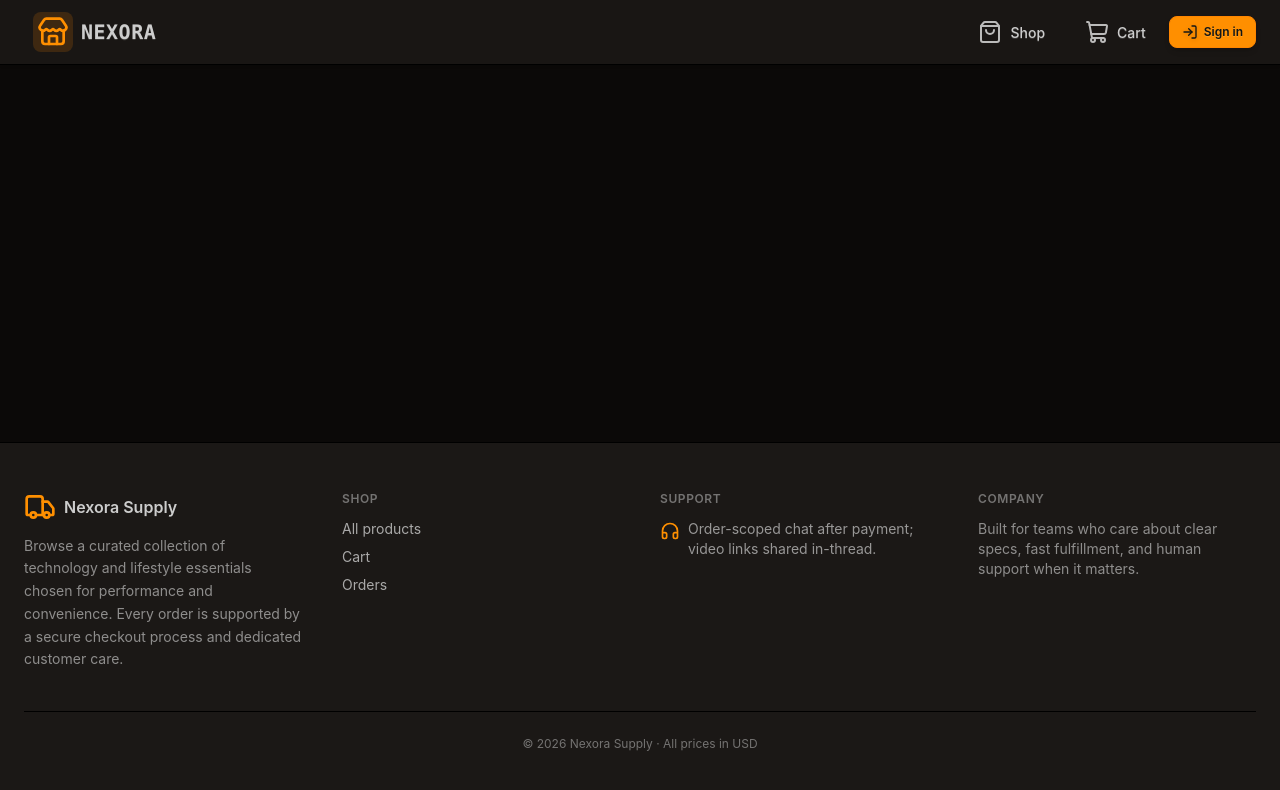
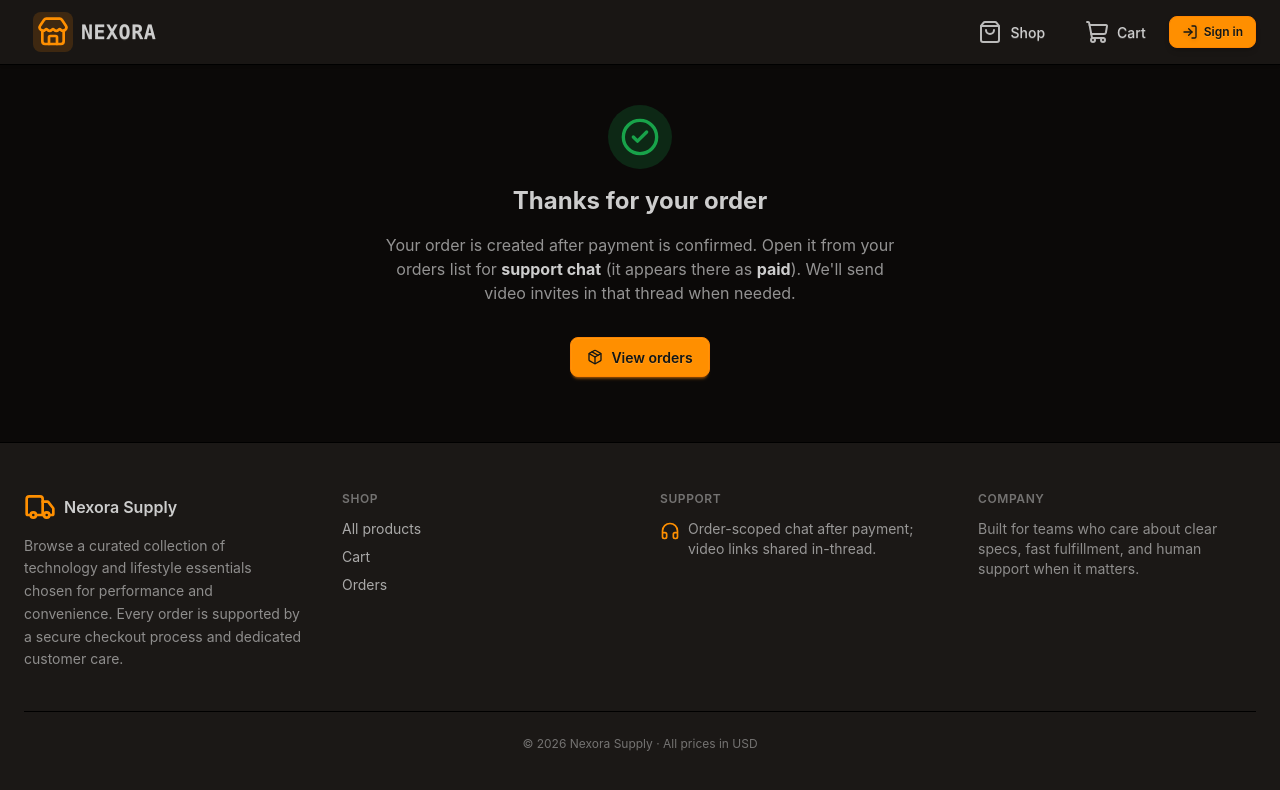
Before and after one commit to davi-p-oliveira-11/nexora-store, a React (Vite) app in the folder client/: page /checkout/return in a window 1280 px wide. Shown: the top 790 px of the page. Built offline with nearby package versions, Linux system fonts and the light colour scheme; no server answers.

Commit message:
feat(client): add checkout return page

```diff
--- a/client/src/App.tsx
+++ b/client/src/App.tsx
@@ -5,6 +5,7 @@
 import Homepage from './pages/Homepage';
 import CartPage from './pages/CartPage';
 import OrdersPage from './pages/OrdersPage';
+import CheckoutReturnPage from './pages/CheckoutReturnPage';
 
 function App() {
   const { isLoaded, isSignedIn } = useAuth();
@@ -17,6 +18,7 @@
         <Route path="/" element={<Homepage />}/>
         <Route path="/cart" element={<CartPage />}/>
         <Route path="/orders" element={isSignedIn ? <OrdersPage /> : <Navigate to={"/"} replace />} />
+        <Route path="/checkout/return" element={<CheckoutReturnPage />}/>
       </Routes>
     </Layout>
   )
--- /dev/null
+++ b/client/src/pages/CheckoutReturnPage.tsx
@@ -0,0 +1,49 @@
+import { Link, useSearchParams } from "react-router";
+import { useCart } from "../store/cart";
+import { useQueryClient } from "@tanstack/react-query";
+import { useEffect } from "react";
+import { CheckCircle2Icon, PackageIcon } from "lucide-react";
+
+function CheckoutReturnPage() {
+  const clearCart = useCart((s) => s.clear);
+
+  const [params] = useSearchParams();
+  const checkoutId = params.get("checkout_id");
+
+  const queryClient = useQueryClient();
+
+  useEffect(() => {
+    clearCart();
+    queryClient.invalidateQueries({ queryKey: ["orders"] });
+  }, [queryClient, clearCart]);
+
+  return (
+    <div className="mx-auto max-w-lg text-center">
+      <div className="avatar placeholder mx-auto mb-4">
+        <div className="w-16 rounded-full bg-success/20 text-success flex items-center justify-center">
+          <CheckCircle2Icon className="size-10" aria-hidden />
+        </div>
+      </div>
+
+      <h1 className="text-2xl font-bold text-base-content">Thanks for your order</h1>
+
+      <p className="mt-4 text-base-content/70">
+        Your order is created after payment is confirmed. Open it from your orders list for{" "}
+        <strong className="text-base-content">support chat</strong> (it appears there as{" "}
+        <strong className="text-base-content">paid</strong>). We&apos;ll send video invites in that
+        thread when needed.
+      </p>
+
+      {checkoutId ? (
+        <p className="mt-2 font-mono text-xs text-base-content/50">Checkout: {checkoutId}</p>
+      ) : null}
+
+      <Link to="/orders" className="btn btn-primary mt-8 gap-2">
+        <PackageIcon className="size-4" aria-hidden />
+        View orders
+      </Link>
+    </div>
+  );
+}
+
+export default CheckoutReturnPage;
```
